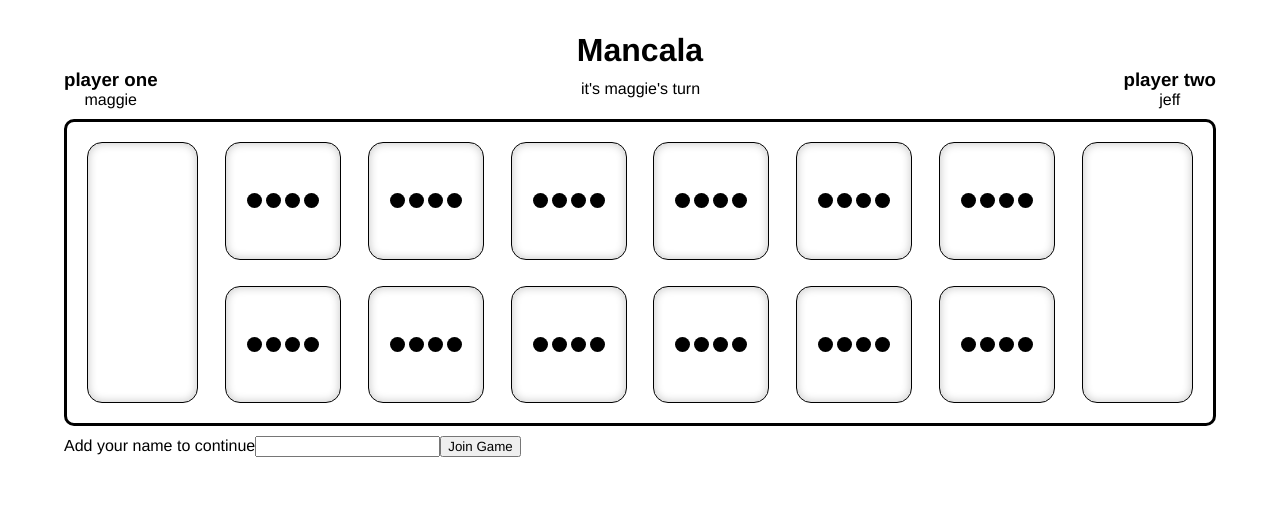
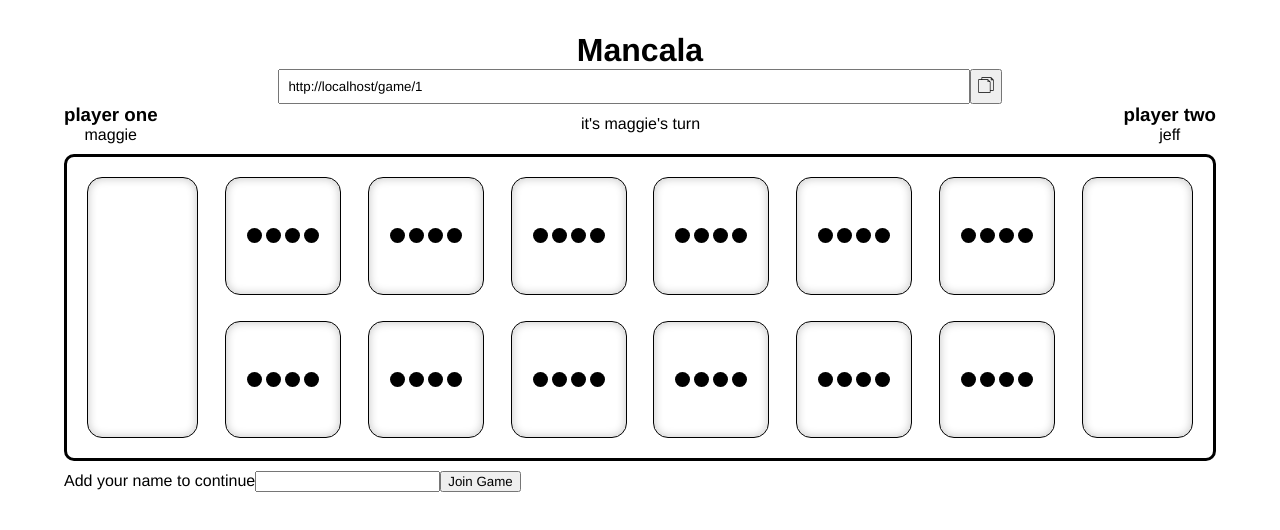
Before and after one commit to maggie388/mancala, a React (Create React App) app in the folder client/: page /game/1 in a window 1280 px wide. Shown: the top 530 px of the page. Built offline with nearby package versions, Linux system fonts and the light colour scheme.

Commit message:
Add input to display game URL

```diff
--- /dev/null
+++ b/client/src/components/GameAddress/GameAddress.js
@@ -0,0 +1,22 @@
+import './GameAddress.scss';
+import { useRef } from 'react';
+import copyIcon from '../../assets/icon-copy.svg';
+
+const GameAddress = () => {
+    const inputEl = useRef();
+
+    const handleClick = (e) => {
+        navigator.clipboard.writeText(inputEl.current.value);
+    }
+
+    return (
+        <div class="game-address">
+            <input className='game-address__input' type='text' ref={inputEl} value={window.location.href} />
+            <button className='game-address__button' onClick={handleClick}>
+                <img src={copyIcon} alt='copy' />
+            </button>
+        </div>
+    );
+};
+
+export default GameAddress;
--- /dev/null
+++ b/client/src/components/GameAddress/GameAddress.scss
@@ -0,0 +1,14 @@
+.game-address {
+    display: flex;
+    justify-content: center;
+
+    &__input {
+        display: block;
+        width: 60%;
+        padding: 0.5rem;
+    }
+
+    &__button {
+        width: 2rem;
+    }
+}
--- a/client/src/components/GameBoard/GameBoard.js
+++ b/client/src/components/GameBoard/GameBoard.js
@@ -1,8 +1,11 @@
 import React, { useState, useEffect } from 'react';
+import { useParams } from 'react-router-dom';
 import './GameBoard.scss';
 
+// compoenents
 import Player from '../Players/Players';
 import TurnTracker from '../TurnTracker/TurnTracker';
+import GameAddress from '../GameAddress/GameAddress';
 
 const GameBoard = ({ players }) => {
 
@@ -120,6 +123,7 @@ const GameBoard = ({ players }) => {
 
     return (
         <>
+        <GameAddress />
         <TurnTracker message={message} />
         <div className='game-board'>
             <div className='game-board__store'>
```
Also changed, not shown: client/src/assets/icon-copy.svg (added).
